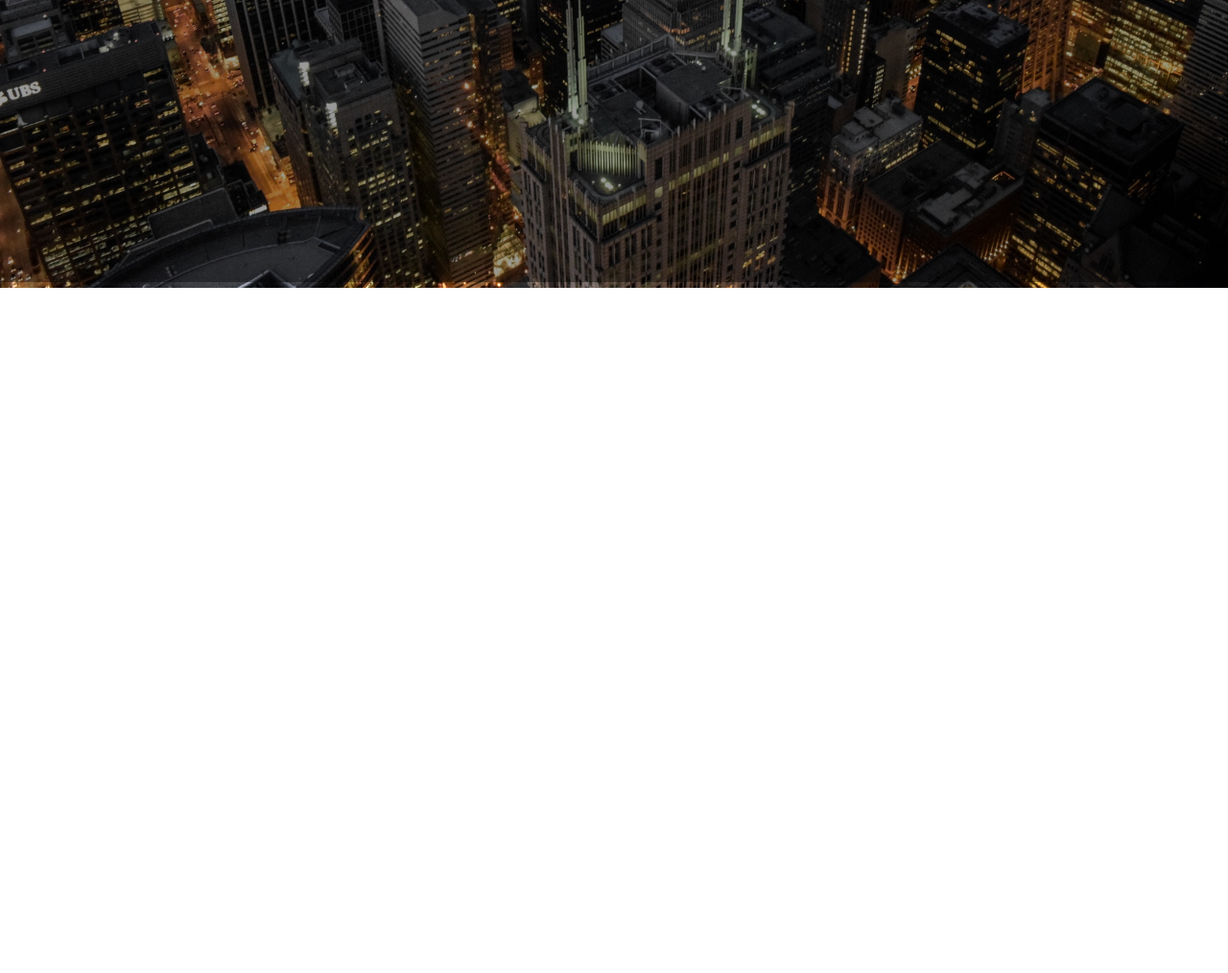
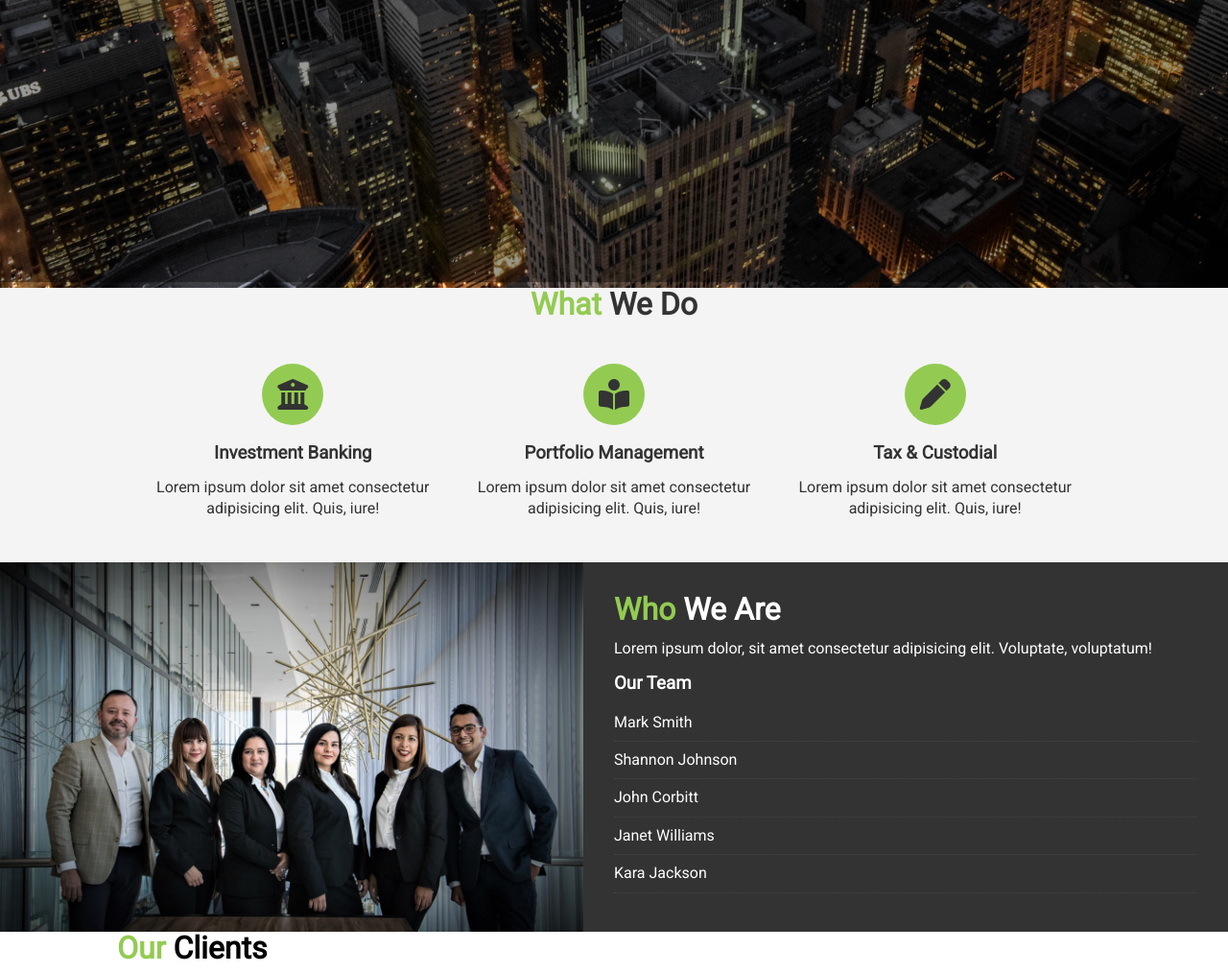
Before and after one commit to coryannellerbe/udemy-bt-edgeledger, a plain HTML site: page index.html in a window 1280 px wide. Shown: the part 566-1580 px from the top of the page at 96% size. Before the commit the page ends 866 px from the top, so only its background shows below. Drawn offline with Linux system fonts and the light colour scheme.

Commit message:
added who we are section and started logo section

```diff
--- a/css/style.css
+++ b/css/style.css
@@ -21,8 +21,29 @@ p {
 
 /* Utility Classes */
 
+.container {
+    max-width: 1100px;
+    margin: auto;
+    padding: 0 2rem;
+    overflow: hidden;
+}
+
 .text-primary {
     color: #93cb52;
+}
+
+.bg-light {
+    background: #f4f4f4;
+    color: #333;
+}
+
+.bg-dark {
+    background: #333;
+    color: #fff;
+}
+
+.text-center {
+    text-align: center;
 }
 
 .l-heading {
@@ -31,10 +52,24 @@ p {
     line-height: 1.1;
 }
 
+.m-heading {
+    font-size: 2rem;
+    margin-bottom: 0.75rem;
+    line-height: 1.1;
+}
+
 .lead {
     font-size: 1.3rem;
     margin-bottom: 2rem;
 }
+
+.py1 { padding: 1.5rem 0;}
+.py-2 { padding: 2rem 0;}
+.py-3 { padding: 3rem, 0;}
+
+.p-1 { padding: 1.5rem }
+.p-2 { padding: 2rem }
+.p-3 { padding: 3rem }
 
 .btn {
     display: inline-block;
@@ -54,6 +89,15 @@ p {
     color: #fff;
 }
 
+.list {
+    margin: 0.5rem 0;
+    list-style: none;
+}
+
+.list li {
+    padding: 0.5rem 0;
+    border-bottom: #444 dotted 1px;
+}
 
 /* Navbar */
 
@@ -106,10 +150,50 @@ p {
     position: absolute;
     top: 60px;
     left:0;
-    width: 100%;
+    right:0;
+    bottom:0;
     background-color: rgba(0,0,0,0.4);
 }
 
 #showcase .showcase-content p.lead {
 
 }
+
+/* Section: What We Do */
+
+#what .items {
+    display: flex;
+    padding: 1rem;
+}
+
+#what .items .item {
+    flex: 1;
+    text-align: center;
+    padding: 1rem;
+}
+
+#what .items .item i {
+    background: #93cb52;
+    padding: 1rem;
+    border-radius: 50%;
+    margin-bottom: 1rem;
+}
+
+/* Section: Who We Are */
+
+#who {
+    display: flex;
+}
+
+#who div {
+    flex: 1;
+}
+
+#who .who-img {
+    background: url('../img/people.jpg') no-repeat
+    center center/cover;
+}
+
+#who .who-text {
+
+}
--- a/index.html
+++ b/index.html
@@ -44,10 +44,63 @@
         </header>
 
         <!-- Section: What We Do -->
-        <section class="what" class="bg-light py-1">
-
+        <section id="what" class="bg-light py-1">
+            <div class="container">
+                <h2 class="m-heading text-center">
+                    <span class="text-primary">What</span> We Do
+                </h2>
+                <div class="items">
+                    <div class="item">
+                        <i class="fas fa-university fa-2x"></i>
+                        <h3>Investment Banking</h3>
+                        <p>Lorem ipsum dolor sit amet consectetur adipisicing elit. Quis, iure!</p>
+                    </div>
+                    <div class="item">
+                        <i class="fas fa-book-reader fa-2x"></i>
+                        <h3>Portfolio Management</h3>
+                        <p>Lorem ipsum dolor sit amet consectetur adipisicing elit. Quis, iure!</p>
+                    </div>
+                    <div class="item">
+                        <i class="fas fa-pen fa-2x"></i>
+                        <h3>Tax & Custodial</h3>
+                        <p>Lorem ipsum dolor sit amet consectetur adipisicing elit. Quis, iure!</p>
+                    </div>
+                </div>
+            </div>
         </section>
 
+        <!-- Section: Who We Are -->
+        <section id="who">
+            <div class="who-img">
+
+            </div>
+            <div class="who-text bg-dark p-2">
+                <h2 class="m-heading"><span class="text-primary">Who</span> We Are</h2>
+                <p>Lorem ipsum dolor, sit amet consectetur adipisicing elit. Voluptate, voluptatum!</p>
+                <h3>Our Team</h3>
+                <ul class="list">
+                    <li>Mark Smith</li>
+                    <li>Shannon Johnson</li>
+                    <li>John Corbitt</li>
+                    <li>Janet Williams</li>
+                    <li>Kara Jackson</li>
+                </ul>
+            </div>
+        </section>
+        <section id="clients" class="py-1">
+            <div class="container">
+                <h2 class="m-heading text-clients">
+                    <span class="text-primary">Our</span> Clients
+                </h2>
+                <div class="items py-1">
+                    <div><img src="./img/logos/logo1.png" alt="Client Logo"></div>
+                    <div><img src="./img/logos/logo2.png" alt="Client Logo"></div>
+                    <div><img src="./img/logos/logo3.png" alt="Client Logo"></div>
+                    <div><img src="./img/logos/logo4.png" alt="Client Logo"></div>
+                    <div><img src="./img/logos/logo5.png" alt="Client Logo"></div>
+                </div>
+            </div>
+        </section>
         <script src="" async defer></script>
     </body>
 </html>
```
